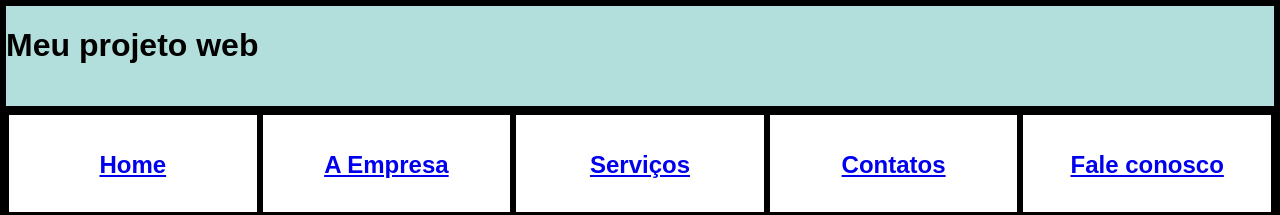
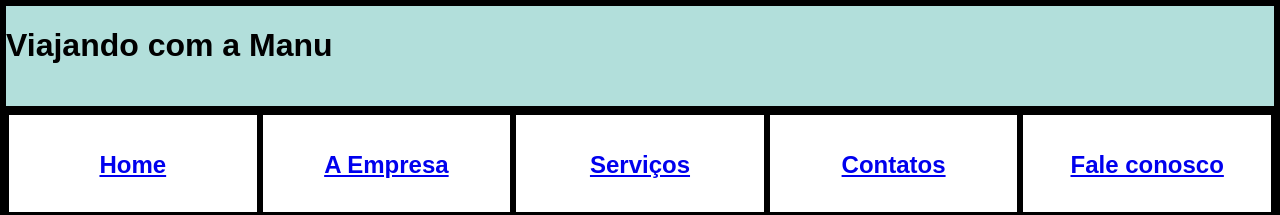
Before and after one commit to manuurdc/avaliacao, a plain HTML site: page index.html in a window 1280 px wide. Shown: the top 215 px of the page. Drawn offline with Linux system fonts and the light colour scheme.

Commit message:
Update index.html

```diff
--- a/index.html
+++ b/index.html
@@ -9,7 +9,7 @@
     <body>
         <div id="corpo">
             <div id="topo">
-                <h1>Meu projeto web</h1>
+                <h1> Viajando com a Manu </h1>
             </div>
            <div id="Menu">
 
```
